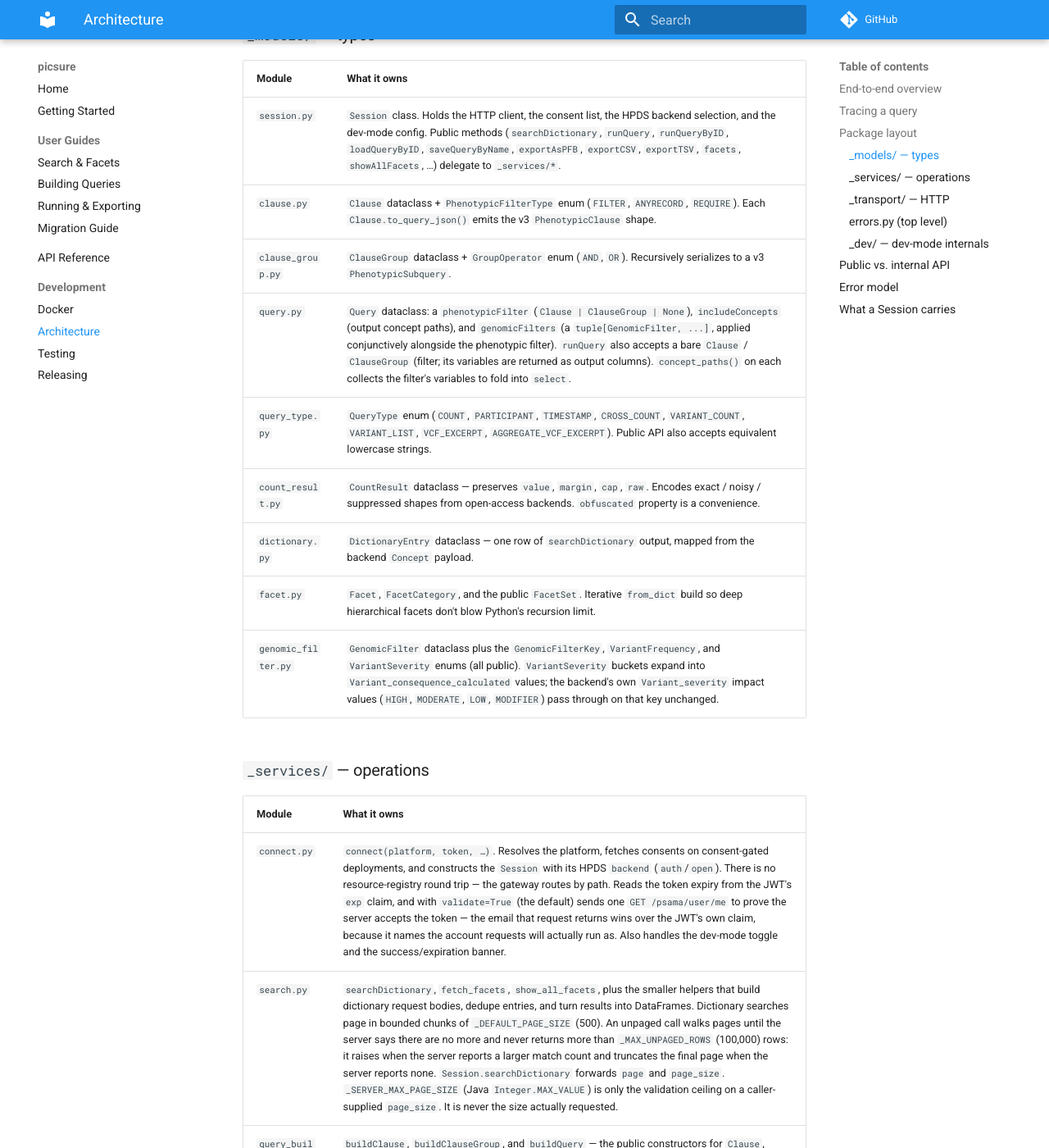
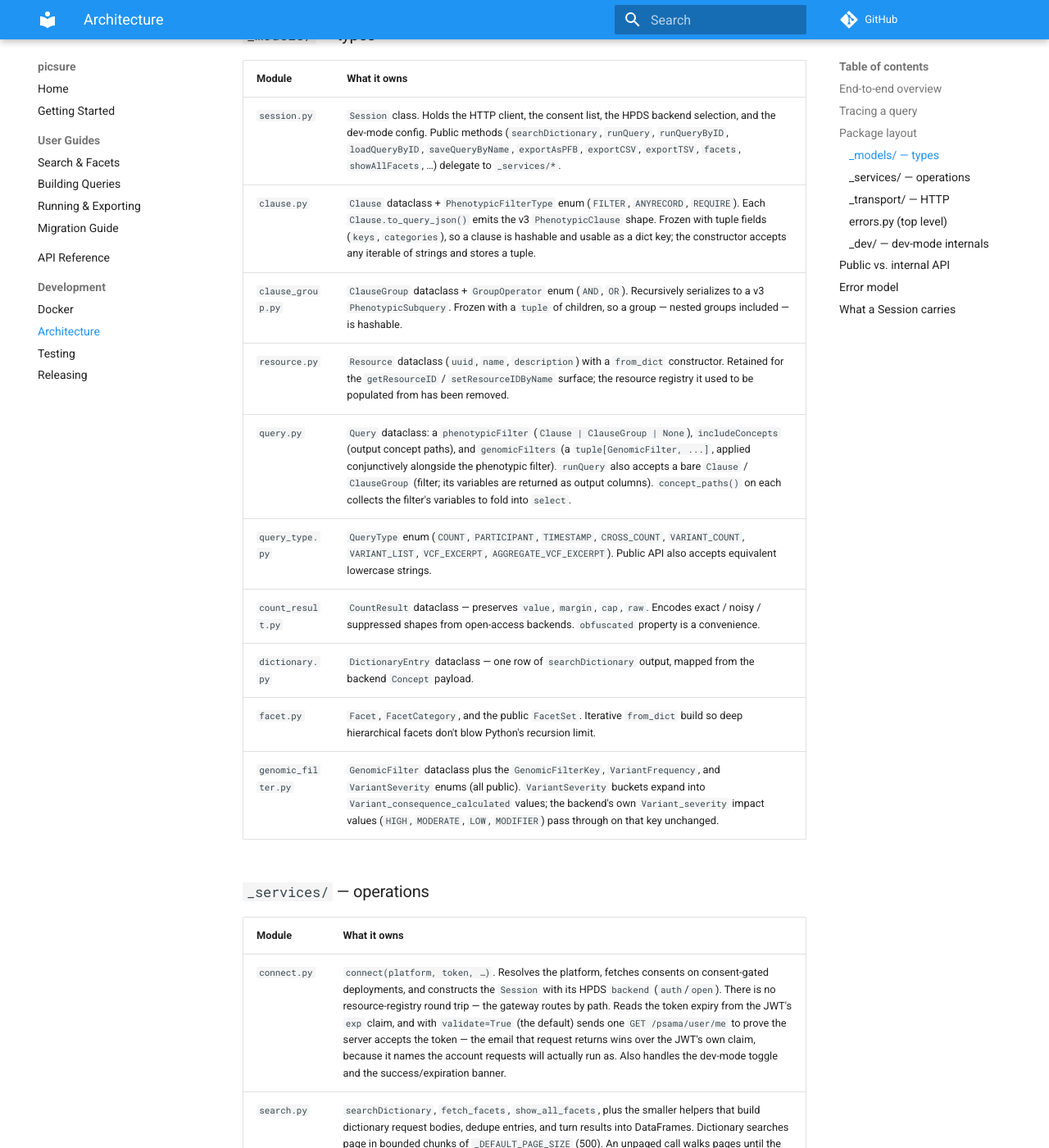
Before and after one commit to hms-dbmi/pic-sure-python-adapter-hpds, an MkDocs documentation site: the page built from docs/development/architecture.md, in a window 1280 px wide and 1400 px high, scrolled down 1900 px. Shown: the whole window at 82% size. Built offline with MkDocs 1.6.1 and Material for MkDocs 9.7.7, drawn with Linux system fonts in a browser that asks for light colours; comment, search, counter and statistics services are not loaded; some of the changed text lies outside the part shown.

Commit message:
docs: note frozen/hashable models and strict query-edit matching

```diff
--- a/docs/development/architecture.md
+++ b/docs/development/architecture.md
@@ -91,8 +91,9 @@ src/picsure/
 | Module             | What it owns                                                                 |
 |--------------------|------------------------------------------------------------------------------|
 | `session.py`       | `Session` class. Holds the HTTP client, the consent list, the HPDS backend selection, and the dev-mode config. Public methods (`searchDictionary`, `runQuery`, `runQueryByID`, `loadQueryByID`, `saveQueryByName`, `exportAsPFB`, `exportCSV`, `exportTSV`, `facets`, `showAllFacets`, …) delegate to `_services/*`. |
-| `clause.py`        | `Clause` dataclass + `PhenotypicFilterType` enum (`FILTER`, `ANYRECORD`, `REQUIRE`). Each `Clause.to_query_json()` emits the v3 `PhenotypicClause` shape. |
-| `clause_group.py`  | `ClauseGroup` dataclass + `GroupOperator` enum (`AND`, `OR`). Recursively serializes to a v3 `PhenotypicSubquery`. |
+| `clause.py`        | `Clause` dataclass + `PhenotypicFilterType` enum (`FILTER`, `ANYRECORD`, `REQUIRE`). Each `Clause.to_query_json()` emits the v3 `PhenotypicClause` shape. Frozen with tuple fields (`keys`, `categories`), so a clause is hashable and usable as a dict key; the constructor accepts any iterable of strings and stores a tuple. |
+| `clause_group.py`  | `ClauseGroup` dataclass + `GroupOperator` enum (`AND`, `OR`). Recursively serializes to a v3 `PhenotypicSubquery`. Frozen with a `tuple` of children, so a group — nested groups included — is hashable. |
+| `resource.py`      | `Resource` dataclass (`uuid`, `name`, `description`) with a `from_dict` constructor. Retained for the `getResourceID` / `setResourceIDByName` surface; the resource registry it used to be populated from has been removed. |
 | `query.py`         | `Query` dataclass: a `phenotypicFilter` (`Clause | ClauseGroup | None`), `includeConcepts` (output concept paths), and `genomicFilters` (a `tuple[GenomicFilter, ...]`, applied conjunctively alongside the phenotypic filter). `runQuery` also accepts a bare `Clause` / `ClauseGroup` (filter; its variables are returned as output columns). `concept_paths()` on each collects the filter's variables to fold into `select`. |
 | `query_type.py`    | `QueryType` enum (`COUNT`, `PARTICIPANT`, `TIMESTAMP`, `CROSS_COUNT`, `VARIANT_COUNT`, `VARIANT_LIST`, `VCF_EXCERPT`, `AGGREGATE_VCF_EXCERPT`). Public API also accepts equivalent lowercase strings. |
 | `count_result.py`  | `CountResult` dataclass — preserves `value`, `margin`, `cap`, `raw`. Encodes exact / noisy / suppressed shapes from open-access backends. `obfuscated` property is a convenience. |
@@ -107,7 +108,7 @@ src/picsure/
 | `connect.py`     | `connect(platform, token, …)`. Resolves the platform, fetches consents on consent-gated deployments, and constructs the `Session` with its HPDS `backend` (`auth`/`open`). There is no resource-registry round trip — the gateway routes by path. Reads the token expiry from the JWT's `exp` claim, and with `validate=True` (the default) sends one `GET /psama/user/me` to prove the server accepts the token — the email that request returns wins over the JWT's own claim, because it names the account requests will actually run as. Also handles the dev-mode toggle and the success/expiration banner. |
 | `search.py`      | `searchDictionary`, `fetch_facets`, `show_all_facets`, plus the smaller helpers that build dictionary request bodies, dedupe entries, and turn results into DataFrames. Dictionary searches page in bounded chunks of `_DEFAULT_PAGE_SIZE` (500). An unpaged call walks pages until the server says there are no more and never returns more than `_MAX_UNPAGED_ROWS` (100,000) rows: it raises when the server reports a larger match count and truncates the final page when the server reports none. `Session.searchDictionary` forwards `page` and `page_size`. `_SERVER_MAX_PAGE_SIZE` (Java `Integer.MAX_VALUE`) is only the validation ceiling on a caller-supplied `page_size`. It is never the size actually requested. |
 | `query_build.py` | `buildClause`, `buildClauseGroup`, and `buildQuery` — the public constructors for `Clause`, `ClauseGroup`, and `Query` with input validation (rejects mutually-exclusive arguments before they reach the wire). |
-| `query_edit.py`  | `removeSubQuery(query, target)` and `replaceClause(query, target, replacement)`. Pure local tree edits — no network calls. Matching is structural (frozen-dataclass equality). Removals that empty a `ClauseGroup` prune the parent; removing the whole tree raises `PicSureValidationError`. |
+| `query_edit.py`  | `removeSubQuery(query, target)` and `replaceClause(query, target, replacement)`. Pure local tree edits — no network calls. Matching is structural (frozen-dataclass equality). Removals that empty a `ClauseGroup` prune the parent; removing the whole tree raises `PicSureValidationError`, and so does a `target` that does not occur in the query — an edit never silently returns an unchanged copy. |
 | `query_run.py`   | `run_query(client, query, type, *, backend)`. Serializes via `build_query_body`, posts to `/picsure/hpds/{backend}/v3/query/sync`, the v3 route both backends share, and parses each response shape. Participant and timestamp results are streamed to a temporary file with `post_raw_to_file` and parsed from disk, so peak memory is the DataFrame alone; a local disk failure there is raised as `PicSureConnectionError`. Also `_parse_count_string` for the obfuscated-count regexes. HPDS route helpers live in `_hpds_paths.py`. |
 | `query_load.py`  | `load_query(client, query_id, *, backend)`. Hits `/picsure/hpds/{backend}/v3/query/{id}/metadata`. The read itself does not touch HPDS, but only the `/v3` route is mapped on the current gateway. Reconstructs a `Query` (or the bare `Clause` / `ClauseGroup` it reduces to) so it can be re-run via `runQueryByID`. |
 | `query_save.py`  | `save_query_by_name(client, query, name, *, backend, overwrite)`. Submits the query via `POST /picsure/hpds/auth/v3/query`, then `POST`s a new record to `/picsure/operations/dataset/named` (or `PUT`-updates an existing one at `/picsure/operations/dataset/named/{id}` when `overwrite=True`). No trailing slash: Spring 6 answers one with a 404. Validates `name` against the backend `NamedDataset` pattern client-side. Refused on open-access (`open` backend) deployments. |
```
